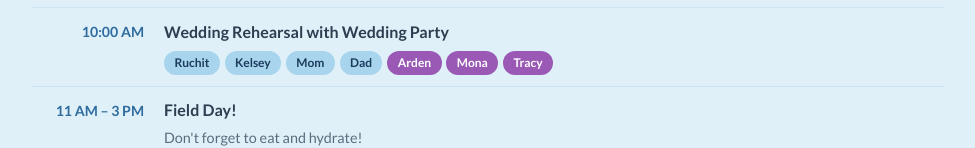
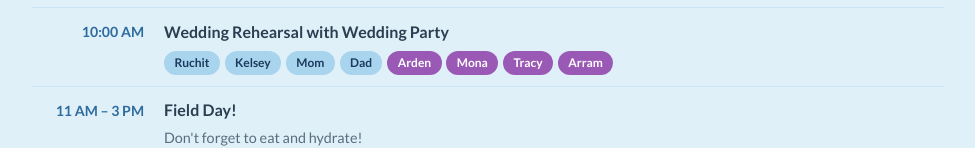
Before and after one commit to britbiddle/wedding-family-info, a plain HTML site: page index.html in a window 1280 px wide. Shown: the part 1390-1538 px from the top of the page, without its empty margins (152-1127 px from the left). Drawn offline with nearby package versions, Linux system fonts and the light colour scheme; a web font is replaced by a local one.

Commit message:
Add Tracy and Arram to Friday wedding rehearsal
Co-Authored-By: Claude Sonnet 4.6 <noreply@anthropic.com>

```diff
--- a/index.html
+++ b/index.html
@@ -521,7 +521,7 @@
           <div class="tl-people">
             <span class="chip">Ruchit</span><span class="chip">Kelsey</span>
             <span class="chip">Mom</span><span class="chip">Dad</span>
-            <span class="chip ali">Arden</span><span class="chip ali">Mona</span><span class="chip ali">Tracy</span>
+            <span class="chip ali">Arden</span><span class="chip ali">Mona</span><span class="chip ali">Tracy</span><span class="chip ali">Arram</span>
           </div>
         </div>
       </div>
```
